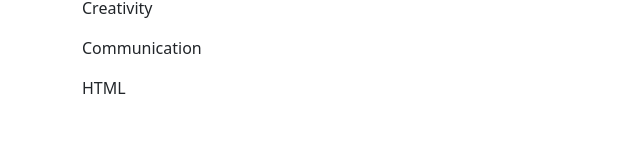
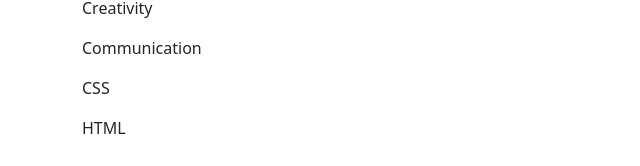
Before and after one commit to mariaaa-11/SonganoRepo, a React (Create React App) app: page /skills in a window 1280 px wide. Shown: the part 140-306 px from the top of the page, without its empty margins (0-640 px from the left). Built offline with nearby package versions, Linux system fonts and the light colour scheme.

Commit message:
Update Skills.js
added css

```diff
--- a/src/components/Skills.js
+++ b/src/components/Skills.js
@@ -8,6 +8,7 @@ const Skills = () => {
      <p>Leadership </p>
      <p>Creativity </p>
      <p>Communication </p>
+    <p>CSS</p>
      <p>HTML </p>
     </Container>
   );
```
